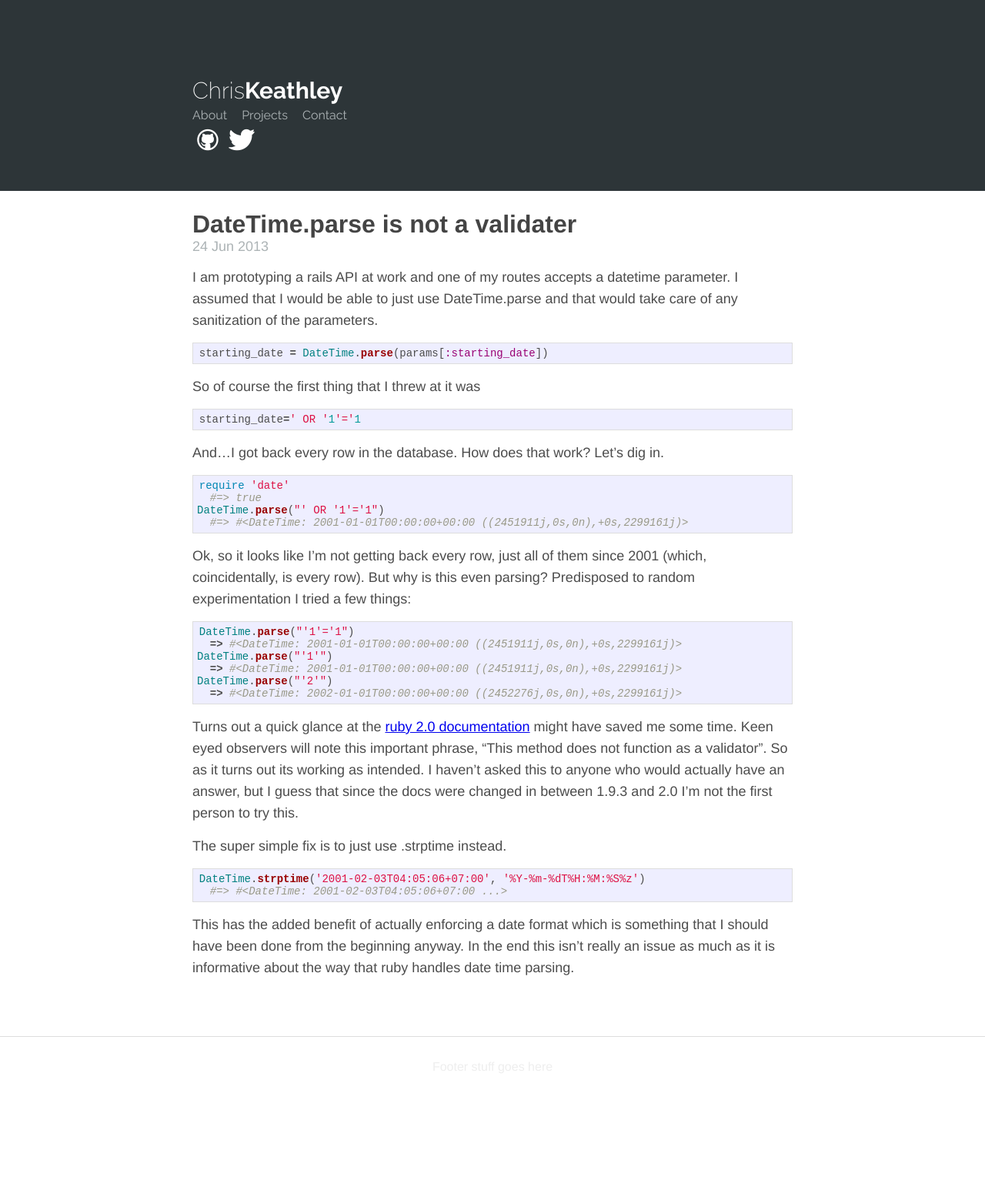
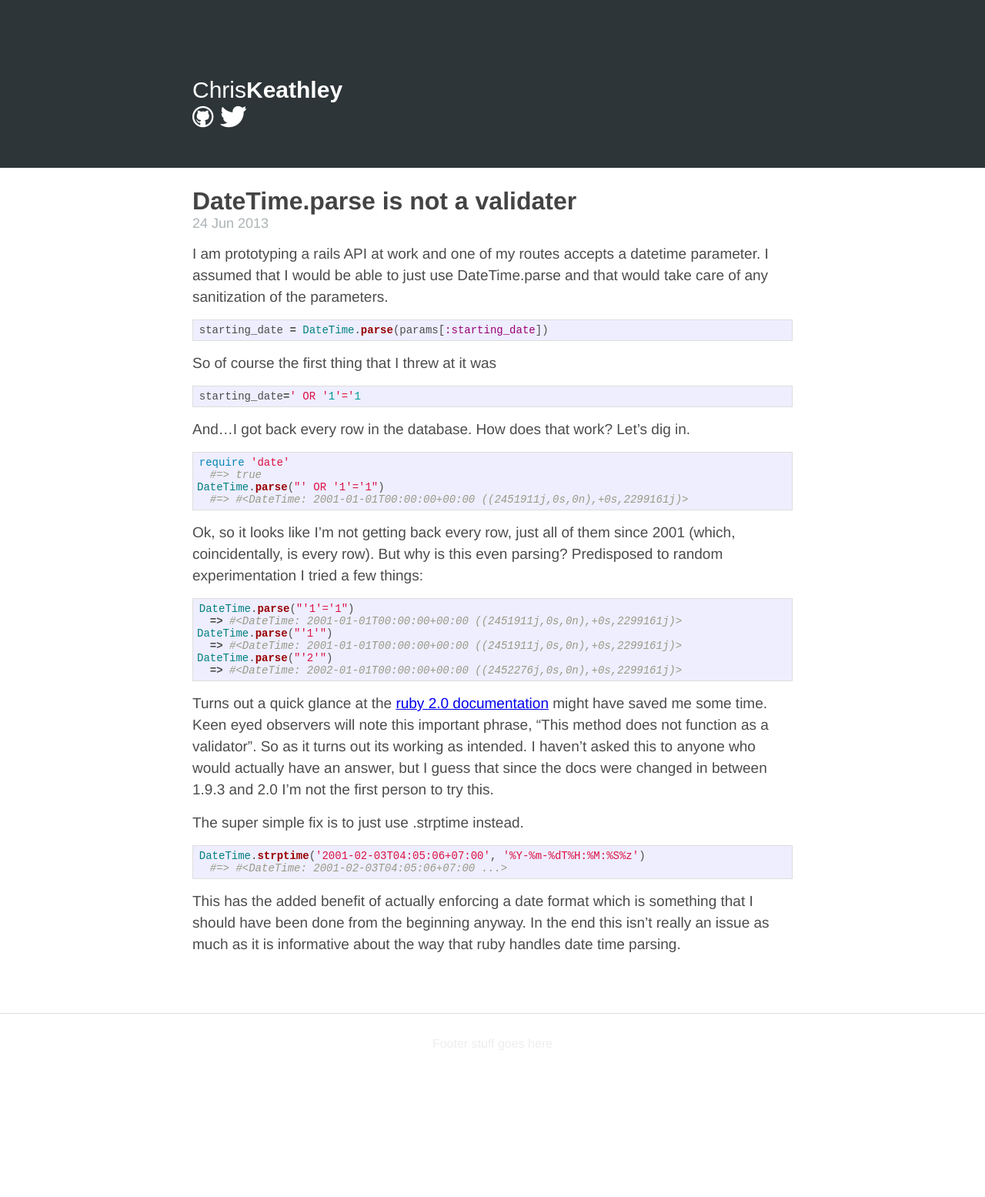
Before and after one commit to wojtekmach/keathley.github.io, a Jekyll site: the page built from _posts/2013-06-24-DateTime-parse-validation.md, in a window 1280 px wide. Shown: the whole page at 77% size. Built offline with Jekyll 4.4.1, drawn with Linux system fonts in a browser that asks for light colours; after the commit the page ends 1525 px from its top, so only the background shows below that.

Commit message:
Update layout and styling

```diff
--- a/_layouts/default.html
+++ b/_layouts/default.html
@@ -5,15 +5,10 @@
         <meta http-equiv="X-UA-Compatible" content="IE=edge,chrome=1">
         <title>{{ page.title }}</title>
         <meta name="viewport" content="width=device-width">
-
-        <!-- syntax highlighting CSS -->
         <link rel="stylesheet" href="/css/syntax.css">
-
-        <!-- Custom CSS -->
         <link rel="stylesheet" href="/css/main.css" media="screen">
-
         <link rel="stylesheet" href="/css/font-awesome.min.css">
-        <link href='http://fonts.googleapis.com/css?family=Raleway:400,200,700' rel='stylesheet' type='text/css'>
+        <!-- <link href='http://fonts.googleapis.com/css?family=Raleway:400,200,700' rel='stylesheet' type='text/css'> -->
     </head>
     <body>
       <header class="header">
@@ -23,11 +18,11 @@
               {{ site.name|split:' '|first }}<b>{{ site.name|split:' '|last }}</b>
             </a>
           </section>
-          <ul class="menu">
+          <!-- <ul class="menu">
             <li>About</li>
             <li>Projects</li>
             <li>Contact</li>
-          </ul>
+          </ul> -->
           <ul class="social">
             <li>
               <a href="https://github.com/spyc3r">
--- a/css/main.css
+++ b/css/main.css
@@ -102,18 +102,13 @@ a {
     text-align: center;
     color: #eeeeee;
   }
-
 }
-
-/*color: #77cc6d; - light green*/
-/*color: #f0fcff; - light blue*/
 
 /*****************************************************************************/
 /*
 /* Header
 /*
 /*****************************************************************************/
-
 .header {
   padding: 0;
   background: #2d3538;
@@ -151,10 +146,8 @@ a {
 }
 
 .header ul.social {
-  /*margin: -25px 0 0 0;*/
   padding: 0;
   padding-top: 2px;
-  /*float: right;*/
 }
 
 .header ul.social li {
@@ -168,6 +161,11 @@ a {
 
 .header ul.social li a:hover {
   color: #53994b;
+}
+
+.header ul.social li a i {
+  text-align: left;
+  width: 1em;
 }
 
 /*****************************************************************************/
@@ -217,7 +215,7 @@ ul.posts span.date {
 /*****************************************************************************/
 
 p {
-  font-size: 18px;
+  font-size: 19px;
   line-height: 28px;
   margin: 15px 0;
 }
```
